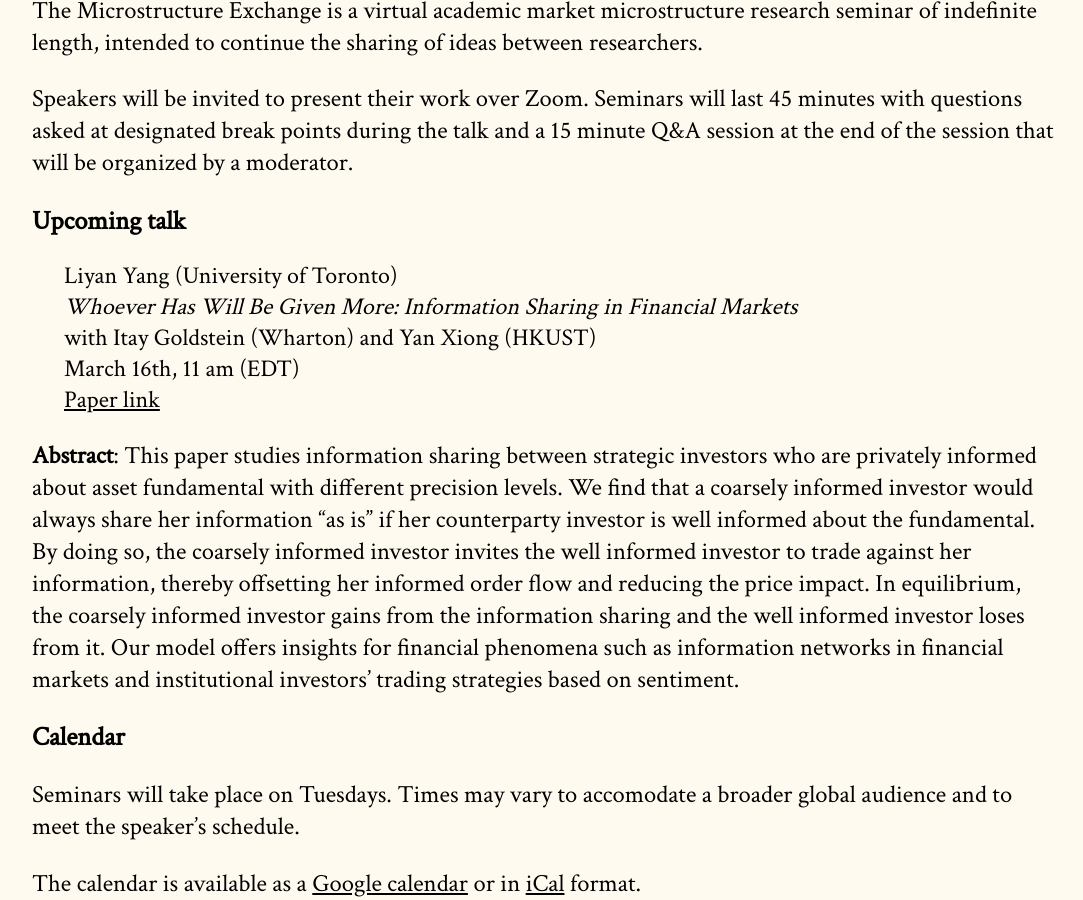
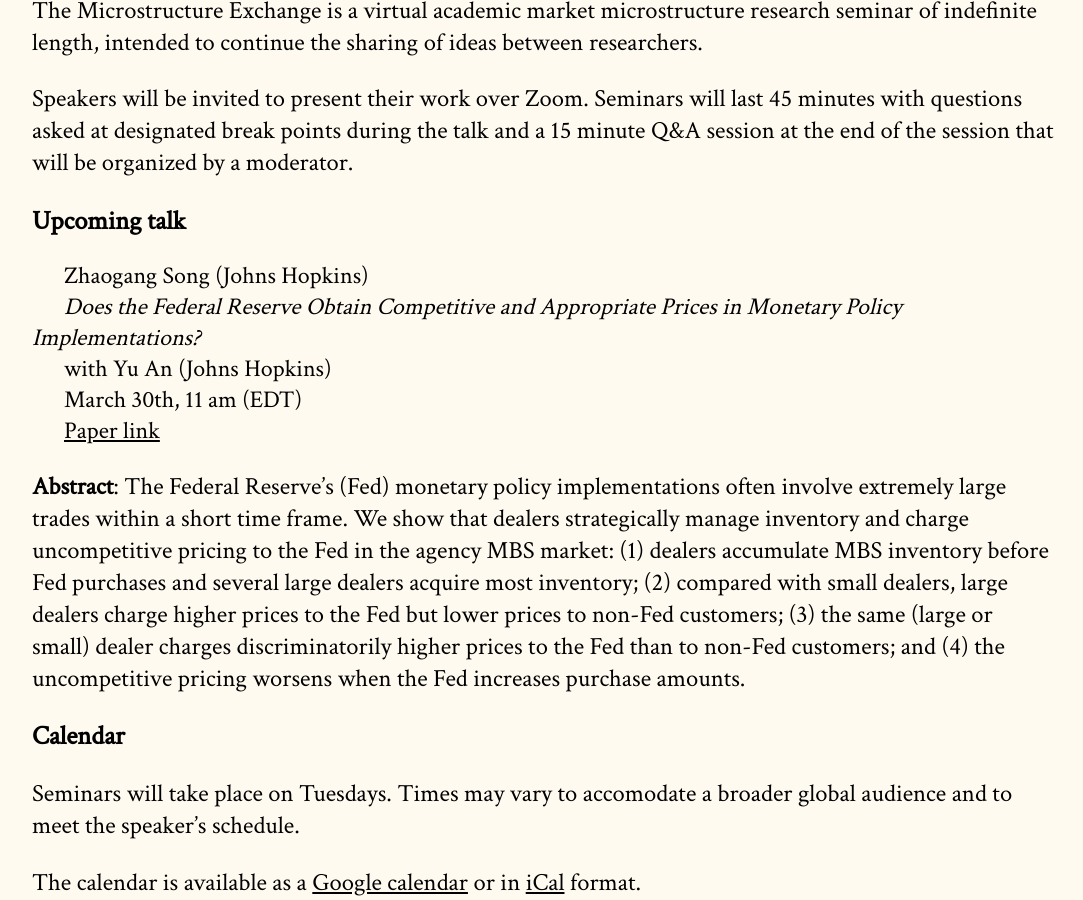
Before and after one commit to cpfiffer/microstructure.exchange, a Jekyll site: the page built from index.md, in a window 1280 px wide and 900 px high, scrolled down 257 px. Shown: the whole window, without its empty margins (96-1179 px from the left). Built offline with Jekyll 4.4.1, drawn with Linux system fonts in a browser that asks for light colours; some web fonts are replaced.

Commit message:
Add Song stuff

```diff
--- a/_config.yml
+++ b/_config.yml
@@ -11,12 +11,12 @@ github:
   owner_name: Cameron Pfiffer
 
 speaker-info:
-  speaker-name: Liyan Yang (University of Toronto)
-  speaker-paper: "Whoever Has Will Be Given More: Information Sharing in Financial Markets"
-  coauthors: "Itay Goldstein (Wharton) and Yan Xiong (HKUST)"
-  speaker-date: March 16th, 11 am (EDT)
+  speaker-name: Zhaogang Song (Johns Hopkins)
+  speaker-paper: "Does the Federal Reserve Obtain Competitive and Appropriate Prices in Monetary Policy Implementations?"
+  coauthors: "Yu An (Johns Hopkins)"
+  speaker-date: March 30th, 11 am (EDT)
   # discussant: "Gideon Saar (Cornell University)"
-  paper-link: papers/InfoSharing2021Feb.pdf
+  paper-link: https://papers.ssrn.com/sol3/Papers.cfm?abstract_id=3654650
   # webinar-link: https://stockholmuniversity.zoom.us/meeting/register/u5Uqf-GsrT8jGNPRx-Gm7tVzko_kItiFoHWo
   # slides-link: /slides/Seminar-Symposium-Copeland-Duffie-Yang-MicrostructureExchangetex.pdf
 
--- a/index.md
+++ b/index.md
@@ -18,16 +18,7 @@ Speakers will be invited to present their work over Zoom. Seminars will last 45
 
 {% include upcoming-speaker.html %}
 
-**Abstract**: This paper studies information sharing between strategic investors who are
-privately informed about asset fundamental with different precision levels. We find
-that a coarsely informed investor would always share her information “as is” if
-her counterparty investor is well informed about the fundamental. By doing so,
-the coarsely informed investor invites the well informed investor to trade against
-her information, thereby offsetting her informed order flow and reducing the price
-impact. In equilibrium, the coarsely informed investor gains from the information
-sharing and the well informed investor loses from it. Our model offers insights
-for financial phenomena such as information networks in financial markets and
-institutional investors’ trading strategies based on sentiment.
+**Abstract**: The Federal Reserve's (Fed) monetary policy implementations often involve extremely large trades within a short time frame. We show that dealers strategically manage inventory and charge uncompetitive pricing to the Fed in the agency MBS market: (1) dealers accumulate MBS inventory before Fed purchases and several large dealers acquire most inventory; (2) compared with small dealers, large dealers charge higher prices to the Fed but lower prices to non-Fed customers; (3) the same (large or small) dealer charges discriminatorily higher prices to the Fed than to non-Fed customers; and (4) the uncompetitive pricing worsens when the Fed increases purchase amounts.
 
 
 ## Calendar
```
